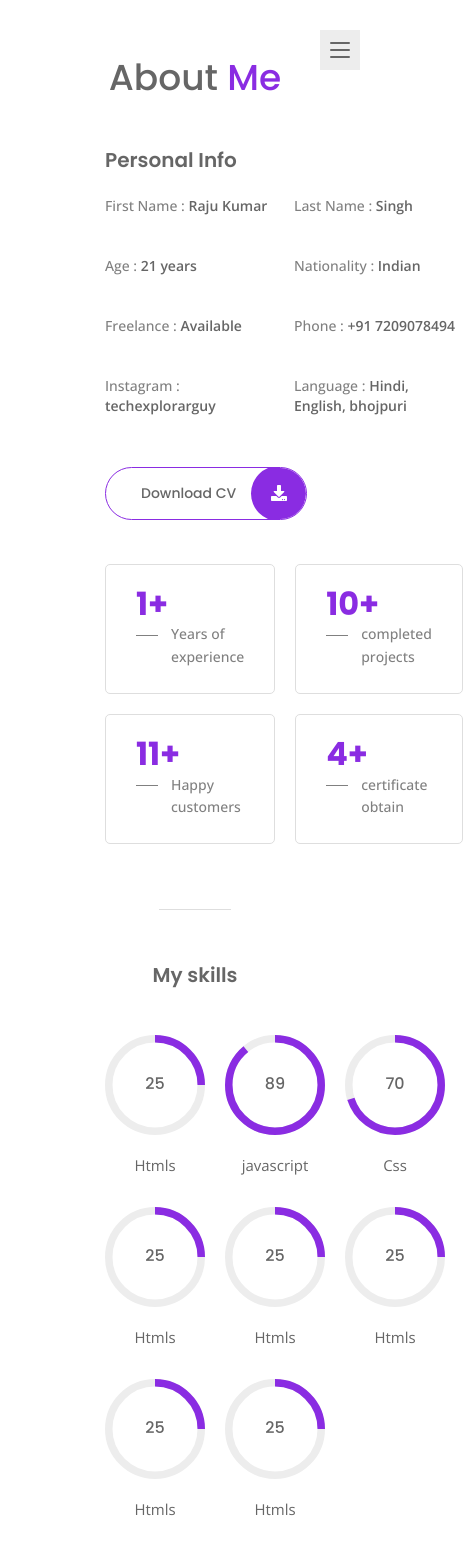
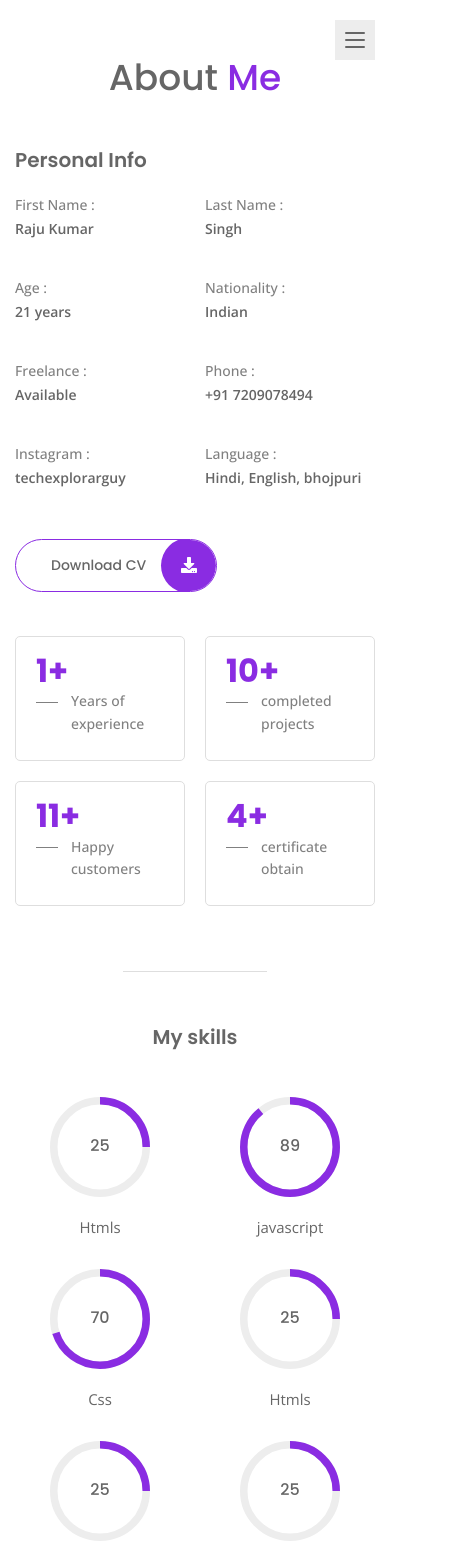
Before and after one commit to rajukumarsingh72090/portfolio, a React (Vite) app: page /about in a window 390 px wide. Shown: the top 1563 px of the page, 463 px wide, since content can reach past the window. Built offline with nearby package versions, Linux system fonts and the light colour scheme.

Commit message:
full replica ready

```diff
--- a/src/index.css
+++ b/src/index.css
@@ -1,186 +1,261 @@
-@media screen and (max-width:1400px) {
+@media screen and (max-width: 1400px) {
     .container {
         max-width: calc(100% - 180px) !important;
     }
 }
 
 @media screen and (max-width: 1200px) {
-    body .grid {
-        gap: 20px;
+    .grid {
+        gap: 20px !important;
     }
 
-    body .home__data {
-        padding-right: 40px;
+    .home__data {
+        padding-right: 40px !important;
     }
 
-    body .home__title {
-        font-size: var(--big-font-size);
+    .home__title {
+        font-size: var(--big-font-size) !important;
     }
 
-    body .home__description {
-        font-size: var(--small-font-size);
+    .home__description {
+        font-size: var(--small-font-size) !important;
     }
 
-    body .stats__title {
-        padding-left: 35px;
+    .stats__title {
+        padding-left: 35px !important;
     }
 
-    body .stats__title::before {
-        width: 22px;
+    .stats__title::before {
+        width: 22px !important;
     }
 
-    body .skills__container {
-        row-gap: 32px;
+    .skills__container {
+        row-gap: 32px !important;
     }
 
-    body .progress__circle {
-        width: 100px;
-        height: 100px;
+    .progress__circle {
+        width: 100px !important;
+        height: 100px !important;
     }
 
-    body .skills__title {
-        margin-top: 20px;
+    .skills__title {
+        margin-top: 20px !important;
     }
 
-    body .resume__icon {
-        width: 36px;
-        height: 36px;
-        line-height: 38px;
+    .resume__icon {
+        width: 36px !important;
+        height: 36px !important;
+        line-height: 38px !important;
     }
 
-    body .resume__item {
-        padding-left: 55px;
+    .resume__item {
+        padding-left: 55px !important;
     }
 
-    body .portfolio__model-content {
-        max-width: 600px;
+    .portfolio__model-content {
+        max-width: 600px !important;
     }
 
-    body .model__close {
-        width: 40px;
-        height: 40px;
+    .model__close {
+        width: 40px !important;
+        height: 40px !important;
     }
 
-    body .form__input-group {
-        grid-template-columns: repeat(2, 1fr);
-        column-gap: 24px;
+    .form__input-group {
+        grid-template-columns: repeat(2, 1fr) !important;
+        column-gap: 24px !important;
     }
 
-    body .form__input-group .form__input-div:last-child {
-        grid-column: 1/-1;
+    .form__input-group .form__input-div:last-child {
+        grid-column: 1 / -1 !important;
     }
 
-    body .form__input-div {
-        margin-bottom: 24px;
+    .form__input-div {
+        margin-bottom: 24px !important;
     }
 }
 
 @media screen and (max-width: 1024px) {
-    body .container {
-        max-width: 720px;
+    .container {
+        max-width: 720px !important;
     }
 
-    body .home {
-        padding: 20px;
-        grid-template-columns: 5fr 7fr;
+    .home {
+        padding: 20px !important;
+        grid-template-columns: 5fr 7fr !important;
     }
 
-    body .home__data {
-        padding-right: 0;
+    .home__data {
+        padding-right: 0 !important;
     }
 
-    body .section {
-        padding-block: 50px;
+    .section {
+        padding-block: 50px !important;
     }
 
-    body .section__title {
-        margin-bottom: 40px;
+    .section__title {
+        margin-bottom: 40px !important;
     }
 
-    body .about__container,
+    .about__container,
     .resume__container,
     .contact__container {
         grid-template-columns: 1fr !important;
     }
 
-    body .about__container {
-        row-gap: 40px;
+    .about__container {
+        row-gap: 40px !important;
     }
 
-    body .subtitle__center {
-        margin-bottom: 45px;
+    .subtitle__center {
+        margin-bottom: 45px !important;
     }
 
-    body .skills__container {
+    .skills__container {
         grid-template-columns: repeat(3, 1fr) !important;
     }
 
-    body .resume__container {
-        row-gap: 45px;
+    .resume__container {
+        row-gap: 45px !important;
     }
 
-    body .resume__item:not(:last-child) {
-        margin-bottom: 45px;
+    .resume__item:not(:last-child) {
+        margin-bottom: 45px !important;
     }
 
-    body .separator {
-        margin: 65px auto 50px;
+    .separator {
+        margin: 65px auto 50px !important;
     }
 
-    body .portfolio__container {
+    .portfolio__container {
         grid-template-columns: repeat(2, 1fr) !important;
     }
 
-    body .contact__container {
-        row-gap: 48px;
+    .contact__container {
+        row-gap: 48px !important;
     }
 }
 
 @media screen and (max-width: 768px) {
-    body .home {
+    .home {
         grid-template-columns: 1fr !important;
-        justify-items: center;
-        row-gap: 10px;
+        justify-items: center !important;
+        row-gap: 10px !important;
     }
 
-    body .color__block {
-        display: none;
+    .color__block {
+        display: none !important;
     }
 
-    body .home__img {
-        width: 270px;
-        height: 270px;
-        border-radius: 50%;
-        margin-top: auto;
+    .home__img {
+        width: 270px !important;
+        height: 270px !important;
+        border-radius: 50% !important;
+        margin-top: auto !important;
     }
 
-    body .home__content {
-        max-width: 500px;
-        text-align: center;
-        margin-bottom: auto;
+    .home__content {
+        max-width: 500px !important;
+        text-align: center !important;
+        margin-bottom: auto !important;
     }
 
-    body .home__title {
-        padding-left: 0;
+    .home__title {
+        padding-left: 0 !important;
     }
 
-    body .home__title::before {
-        all: unset;
+    .home__title::before {
+        all: unset !important;
     }
 
-    body .home__title span {
-        display: block;
+    .home__title span {
+        display: block !important;
     }
 
-    body .container {
-        max-width: 540px;
+    .container {
+        max-width: 540px !important;
     }
 
-    body .portfolio__model-content {
-        padding: 25px 20px;
+    .portfolio__model-content {
+        padding: 25px 20px !important;
     }
-    body .model_close{
-        top: -9%;
-        right: 0;
+
+    .model_close {
+        top: -9% !important;
+        right: 0 !important;
     }
 }
+
+@media screen and (max-width: 576px) {
+    .nav__toggle {
+        top: 20px !important;
+        right: 15px !important;
+    }
+
+    .nav__link {
+        column-gap: 20px !important;
+    }
+
+    .nav__icon,
+    .nav__name {
+        font-size: var(--h3-font-size) !important;
+    }
+
+    .skills__container {
+        grid-template-columns: repeat(2, 1fr) !important;
+    }
+
+    .portfolio__container {
+        grid-template-columns: 1fr !important;
+    }
+
+    .model__list {
+        grid-template-columns: 1fr !important;
+    }
+
+    .model__img {
+        height: 300px !important;
+    }
+
+    .form__input-group {
+        grid-template-columns: 1fr !important;
+    }
+}
+
+@media screen and (max-width: 450px) {
+    .home__img {
+        display: none !important;
+    }
+
+    .home__content {
+        margin-block-start: auto !important;
+        text-align: left !important;
+    }
+
+    .home__title {
+        font-size: var(--h1-font-size) !important;
+    }
+
+    .home__description {
+        text-align: justify !important;
+    }
+
+    .info__title {
+        display: block !important;
+        margin-bottom: 4px !important;
+    }
+
+    .stats__box {
+        padding: 15px 15px 25px 20px !important;
+    }
+}
+
+@media screen and (max-width: 350px) {
+    .home__title span {
+        display: inline !important;
+    }
+
+    .stats {
+        grid-template-columns: 1fr !important;
+    }
+}
--- a/src/pages/portfolio/portfolio.css
+++ b/src/pages/portfolio/portfolio.css
@@ -1,6 +1,8 @@
 
 .portfolio__container{
     grid-template-columns: repeat(3, 1fr);
+    padding-left: 5%;
+    padding-right: 10%;
 }
 
 
```
